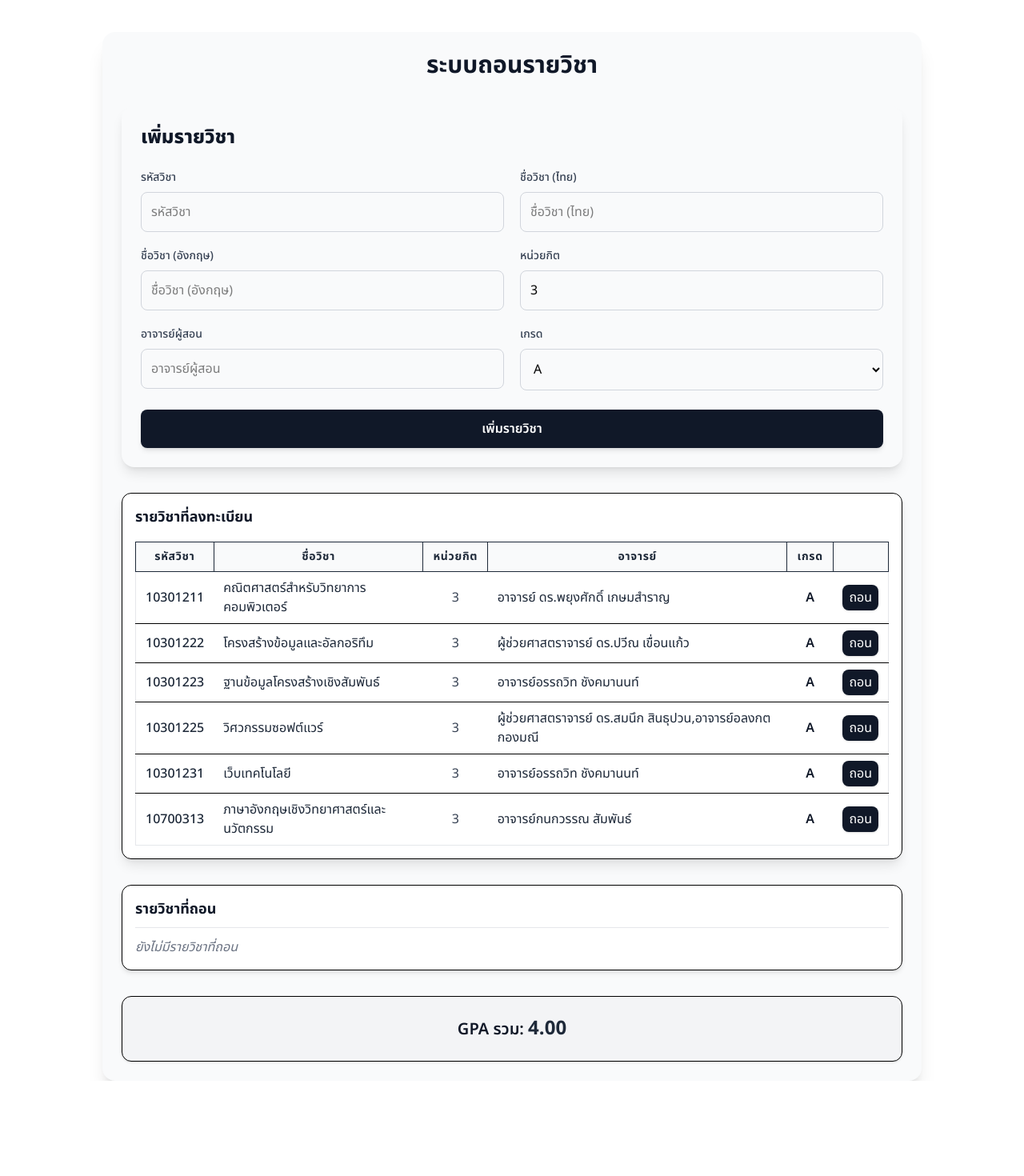
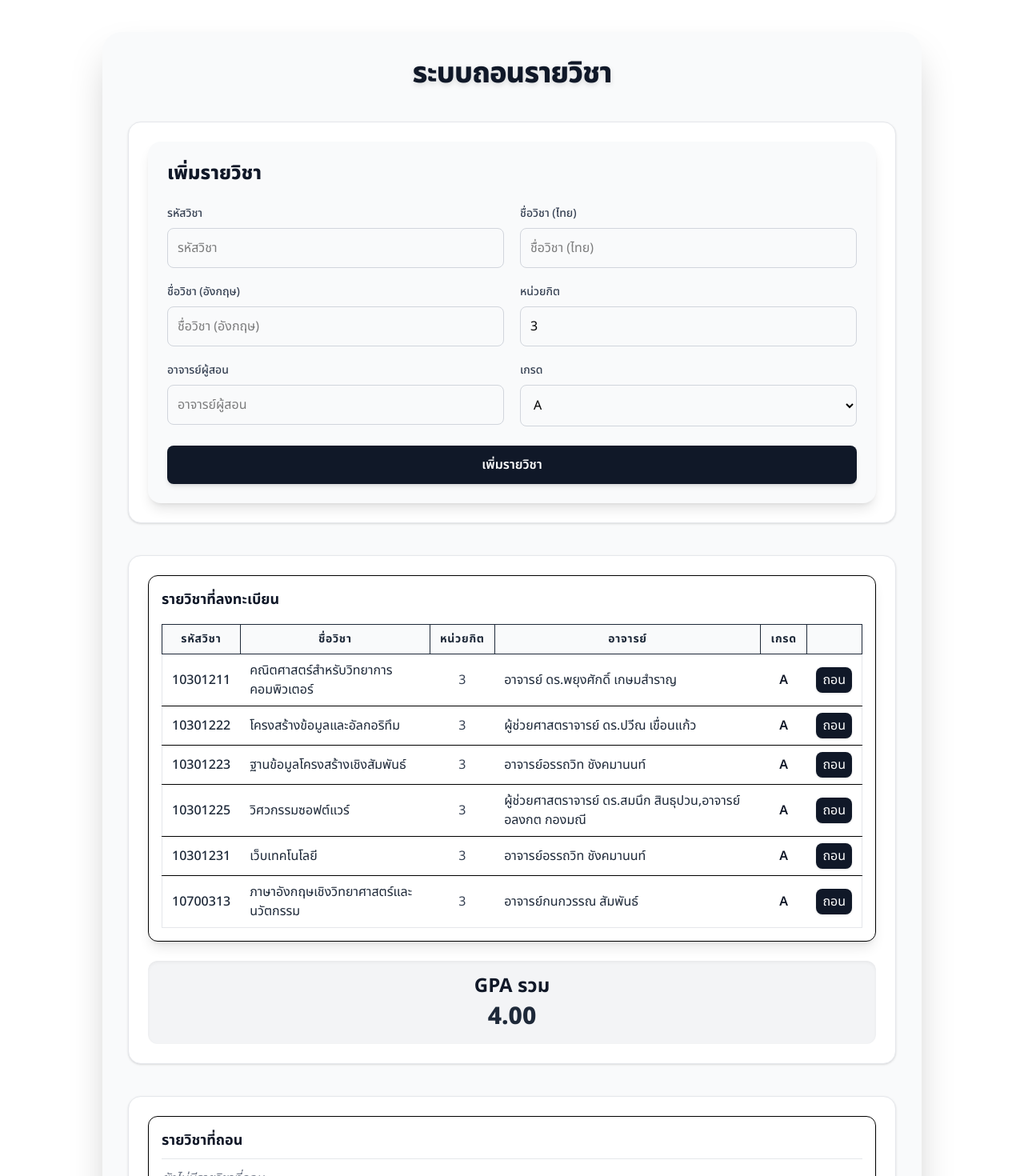
Before and after one commit to Anuphap2/course, a React app: page / in a window 1280 px wide. Shown: the top 1470 px of the page at 80% size. Before the commit the page ends 1351 px from the top, so only its background shows below. Built offline with nearby package versions, Linux system fonts and the light colour scheme; the HTML template or start-up script is replaced by a standard one.

Commit message:
design gpa containter

```diff
--- a/src/App.tsx
+++ b/src/App.tsx
@@ -3,39 +3,37 @@ import CourseList from "./components/CourseList";
 import CourseDrop from "./components/CourseDrop";
 import { useCourseStore } from "./store/CourseStore";
 import "./App.css";
+
 export default function App() {
   const gpa = useCourseStore((s) => s.calculateGPA());
 
   return (
-    <div className="max-w-5xl mx-auto mt-10 p-6 bg-gray-50 shadow-xl rounded-2xl">
-      {/* หัวเรื่อง */}
-      <h1 className="text-3xl font-bold mb-8 text-center text-gray-900">
+    <div className="max-w-5xl mx-auto mt-10 p-8 bg-gray-50 shadow-2xl rounded-3xl">
+      <h1 className="text-4xl font-extrabold mb-10 text-center text-gray-900 tracking-tight drop-shadow-md">
         ระบบถอนรายวิชา
       </h1>
 
       {/* ฟอร์มเพิ่มรายวิชา */}
-      <div className="mb-8">
+      <div className="mb-10 p-6 bg-white rounded-2xl shadow hover:shadow-lg transition-shadow duration-300 border border-gray-200">
         <CourseForm />
       </div>
 
       {/* รายวิชาที่ลงทะเบียน */}
-      <div className="mb-8">
+      <div className="mb-10 p-6 bg-white rounded-2xl shadow hover:shadow-lg transition-shadow duration-300 border border-gray-200">
         <CourseList />
+
+        {/* GPA รวม ไปไว้ด้านล่างรายวิชาที่ลงทะเบียน */}
+        <div className="mt-6 p-4 bg-gray-100 rounded-xl shadow-inner text-center">
+          <h2 className="text-2xl font-bold text-gray-900 mb-1">GPA รวม</h2>
+          <p className="text-3xl font-extrabold text-gray-800">
+            {gpa.toFixed(2)}
+          </p>
+        </div>
       </div>
 
       {/* รายวิชาที่ถอน */}
-      <div className="mb-8">
+      <div className="p-6 bg-white rounded-2xl shadow hover:shadow-lg transition-shadow duration-300 border border-gray-200">
         <CourseDrop />
-      </div>
-
-      {/* GPA รวม */}
-      <div className="mt-6 p-6 border rounded-xl bg-gray-100 shadow-sm text-center">
-        <h2 className="text-xl font-semibold text-gray-900">
-          GPA รวม:{" "}
-          <span className="font-bold text-2xl text-gray-800">
-            {gpa.toFixed(2)}
-          </span>
-        </h2>
       </div>
     </div>
   );
```
